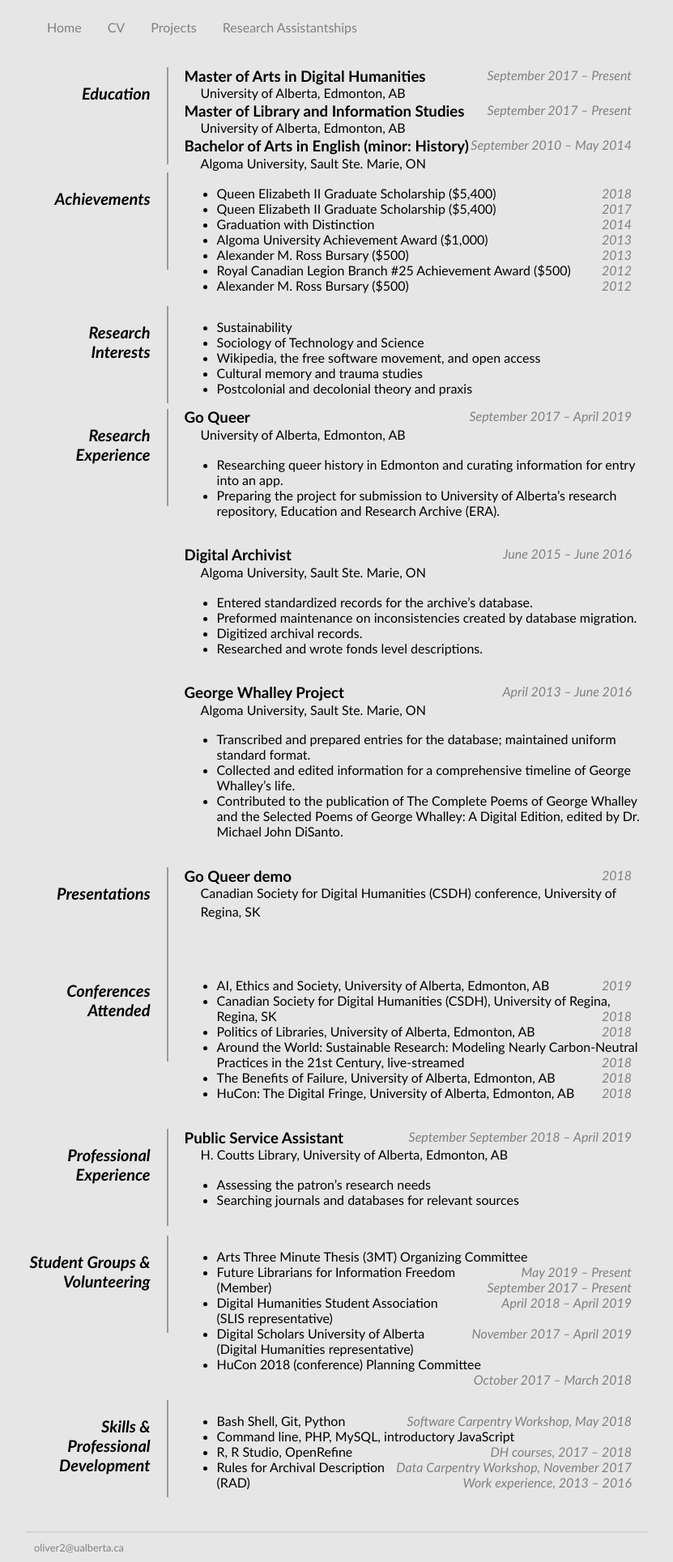
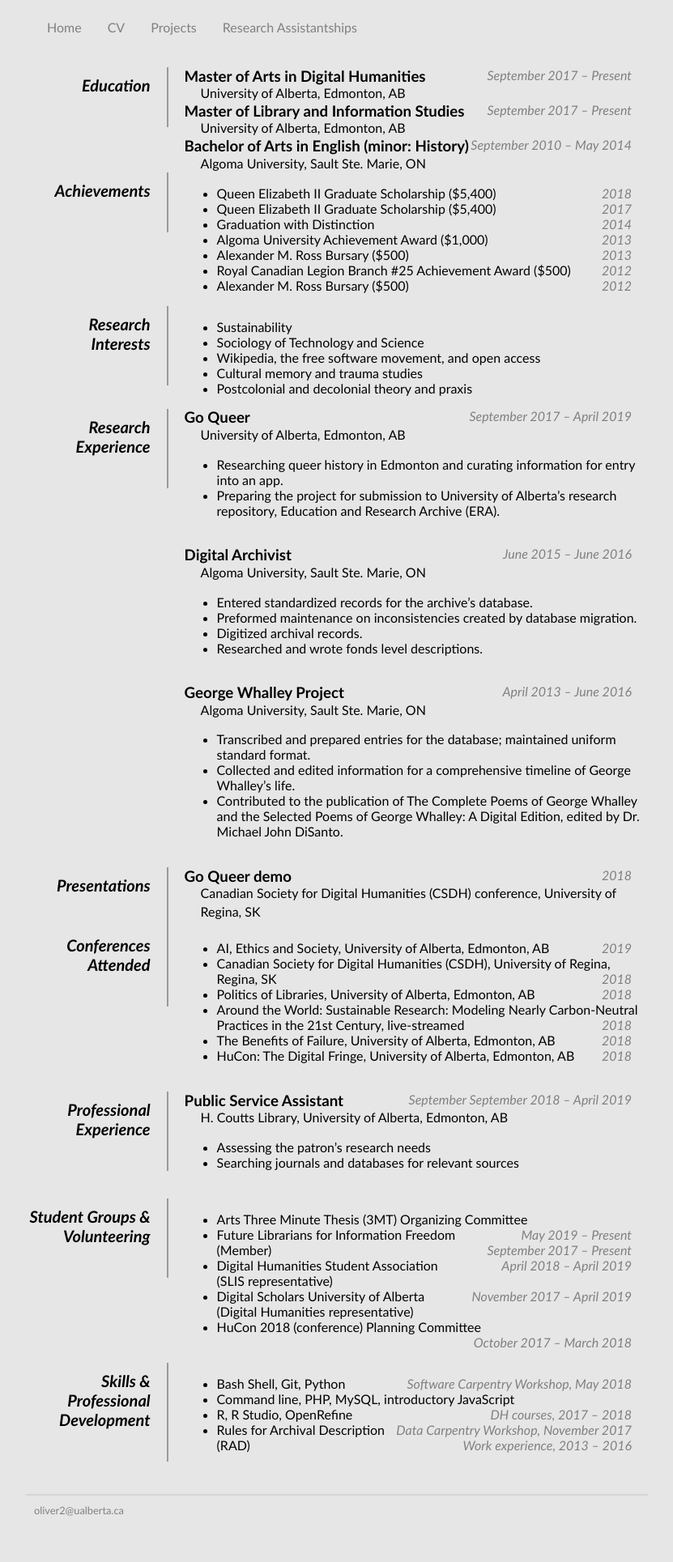
Before and after one commit to k-j-oliver/k-j-oliver.github.io, a Jekyll site: the page built from CV/index.html, in a window 1280 px wide. Shown: the whole page at 81% size, without its empty margins (224-1055 px from the left). Built offline with Jekyll 4.4.1, drawn with Linux system fonts in a browser that asks for light colours; after the commit the page ends 1883 px from its top, so only the background shows below that.

Commit message:
Update main.css

```diff
--- a/css/main.css
+++ b/css/main.css
@@ -63,10 +63,10 @@
 	font-weight: bold;
 	font-size: 20px;
 	text-align: right;
-	padding: 20px 20px 0 0;
+	padding: 10px 20px 40px 0;
 	width: 20%;
 	float: left;
-	height: 100px;
+	height: auto;
 	border-right: 2px solid #999;
 }
 
```
